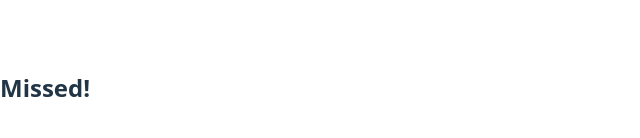
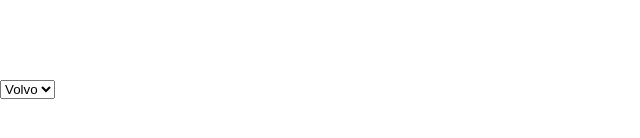
Before and after one commit to ASHISHX07/React, a React (Vite) app in the folder first-react-app/: page / in a window 1280 px wide. Shown: the part 312-450 px from the top of the page, without its empty margins (0-640 px from the left). Built offline with nearby package versions, Linux system fonts and the light colour scheme.

Commit message:
Another shit changes

```diff
--- a/first-react-app/src/main.jsx
+++ b/first-react-app/src/main.jsx
@@ -3,27 +3,22 @@ import { createRoot } from "react-dom/client";
 import "./index.css";
 import App from "./App.jsx";
 
-function Missed() {
+function MyForm() {
+  const [myCar, setMyCar] = useState("Volvo");
+
+  const handleChange = (event) => {
+    setMyCar(event.target.value)
+  }
+
   return (
-    <h2>Missed!</h2>
+    <form>
+      <select value={myCar} onChange={handleChange}>
+        <option value="Ford">Ford</option>
+        <option value="Volvo">Volvo</option>
+        <option value="Fiat">Fiat</option>
+      </select>
+    </form>
   )
 }
 
-function Goal() {
-  return (
-    <h2>Goal!</h2>
-  )
-}
-
-function Football(props) {
-  const isGoal = props.isGoal;
-  return (
-    <>
-      {isGoal ? <Goal /> : <Missed />}
-    </>
-  )
-}
-
-createRoot(document.getElementById('root')).render(
-  <Football isGoal={false} />
-);
+createRoot(document.getElementById("root")).render(<MyForm />);
```
Also changed, not shown: 1 other file (tests, documents, lock files or other folders).
